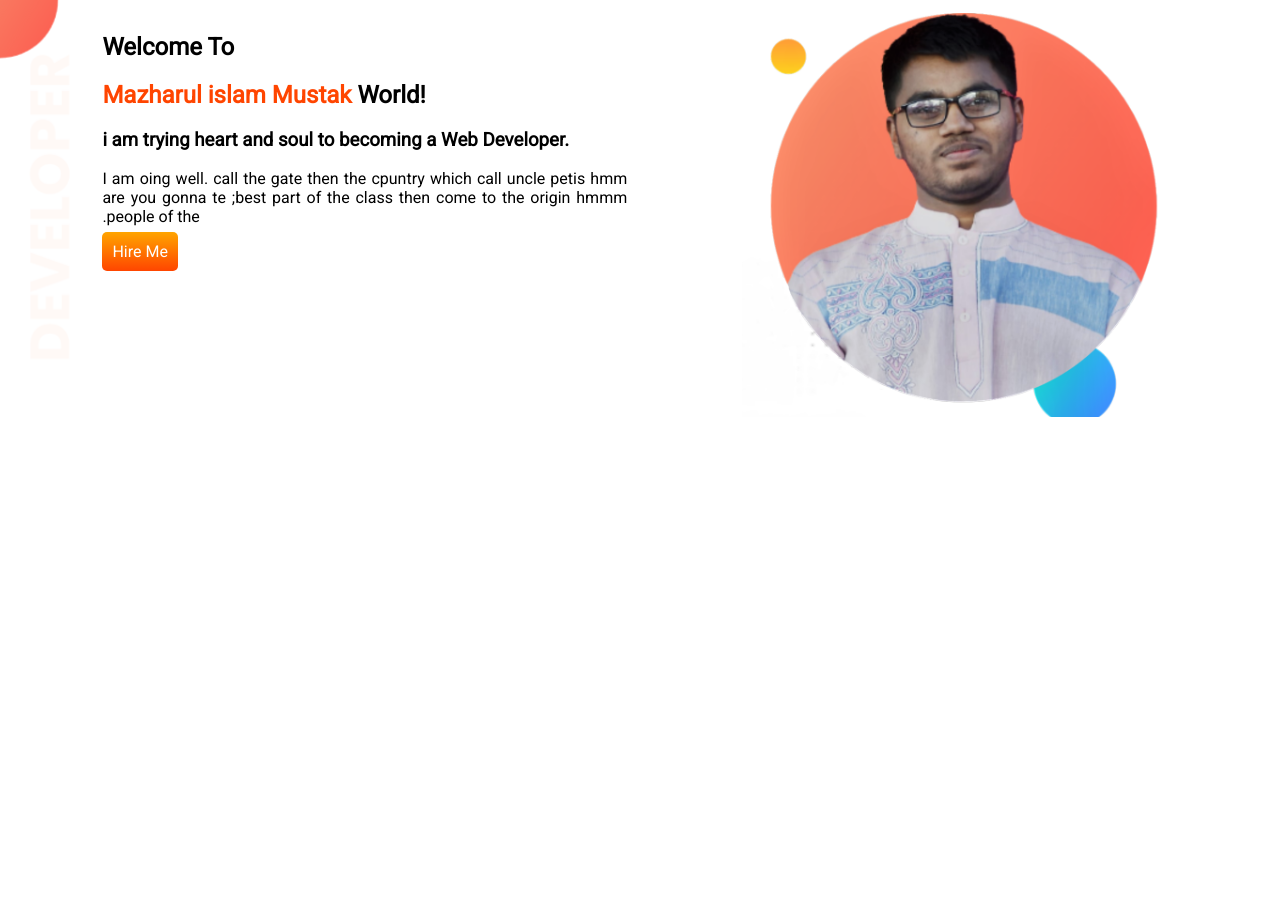
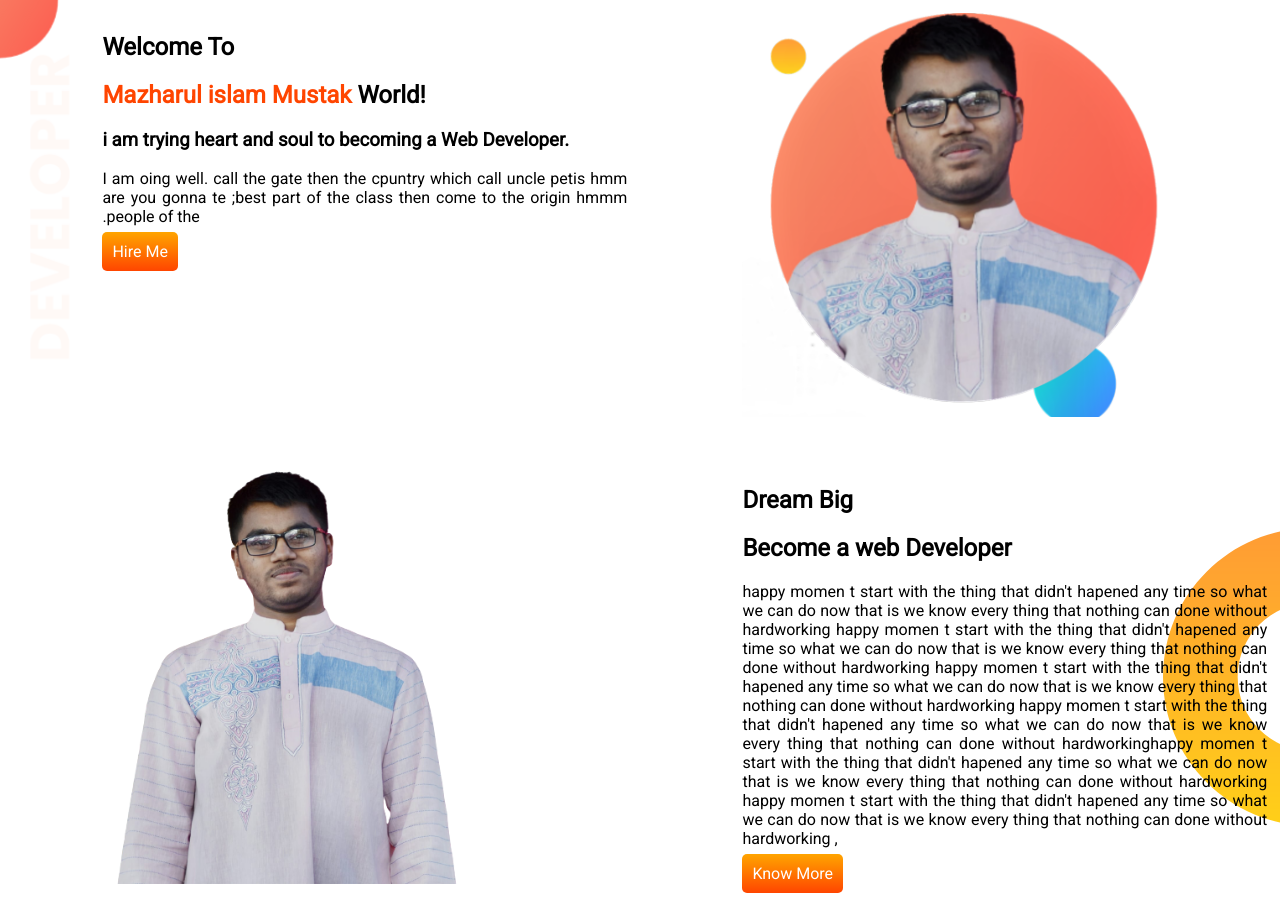
Before and after one commit to MIMustak/porfolio-19622, a plain HTML site: page index.html in a window 1280 px wide. Before the commit the page ends 800 px from the top, so only its background shows below. Drawn offline with Linux system fonts and the light colour scheme.

Commit message:
dream parrt

```diff
--- a/index.html
+++ b/index.html
@@ -20,12 +20,33 @@
             <h3>i am trying heart and soul to becoming a Web Developer.</h3>
             <p>I am oing well. call the gate then the cpuntry which call uncle petis hmm are you gonna te ;best part of
                 the class then come to the origin hmmm .people of the </p>
-            <a id="link-button" target="_blank" href="http://facebook.com">Hire Me</a>
+            <a class="link-button" target="_blank" href="http://facebook.com">Hire Me</a>
         </div>
         <div class="half-width">
             <img src="images/mypic.png" alt="Mustaj is in a panjabi." srcset="">
         </div>
     </section>
+    <section id="dream-site">
+        <div class="half-width"><img src="images/Mimustak-removebg-preview.png" alt="" srcset=""></div>
+        <div class="half-width">
+            <h1>Dream Big</h1>
+            <h1>Become a web Developer</h1>
+            <p>happy momen t start with the thing that didn't hapened any time so what we can do now
+                that is we
+                know every thing that nothing can done without hardworking
+                happy momen t start with the thing that didn't hapened any time so what we can do now that is we
+                know every thing that nothing can done without hardworking
+                happy momen t start with the thing that didn't hapened any time so what we can do now that is we
+                know every thing that nothing can done without hardworking happy momen t start with the thing that
+                didn't hapened any time so what we can do now that is we
+                know every thing that nothing can done without hardworkinghappy momen t start with the thing that didn't
+                hapened any time so what we can do now that is we
+                know every thing that nothing can done without hardworking
+                happy momen t start with the thing that didn't hapened any time so what we can do now that is we
+                know every thing that nothing can done without hardworking ,</p>
+            <a class="link-button" href="www.youtube.com">Know More</a>
+        </div>
+    </section>
 </body>
 
 </html>
--- a/style.css
+++ b/style.css
@@ -30,7 +30,7 @@ section {
     background-repeat: no-repeat;
 }
 
-#link-button {
+.link-button {
     text-decoration: none;
     background-image: linear-gradient(orange, orangered);
     padding: 10px;
@@ -38,3 +38,10 @@ section {
     color: white;
     font-weight: 400;
 }
+
+#dream-site {
+    margin-top: 20px;
+    background-image: url(images/dream-bg.png);
+    background-repeat: no-repeat;
+    background-position: right;
+}
```
